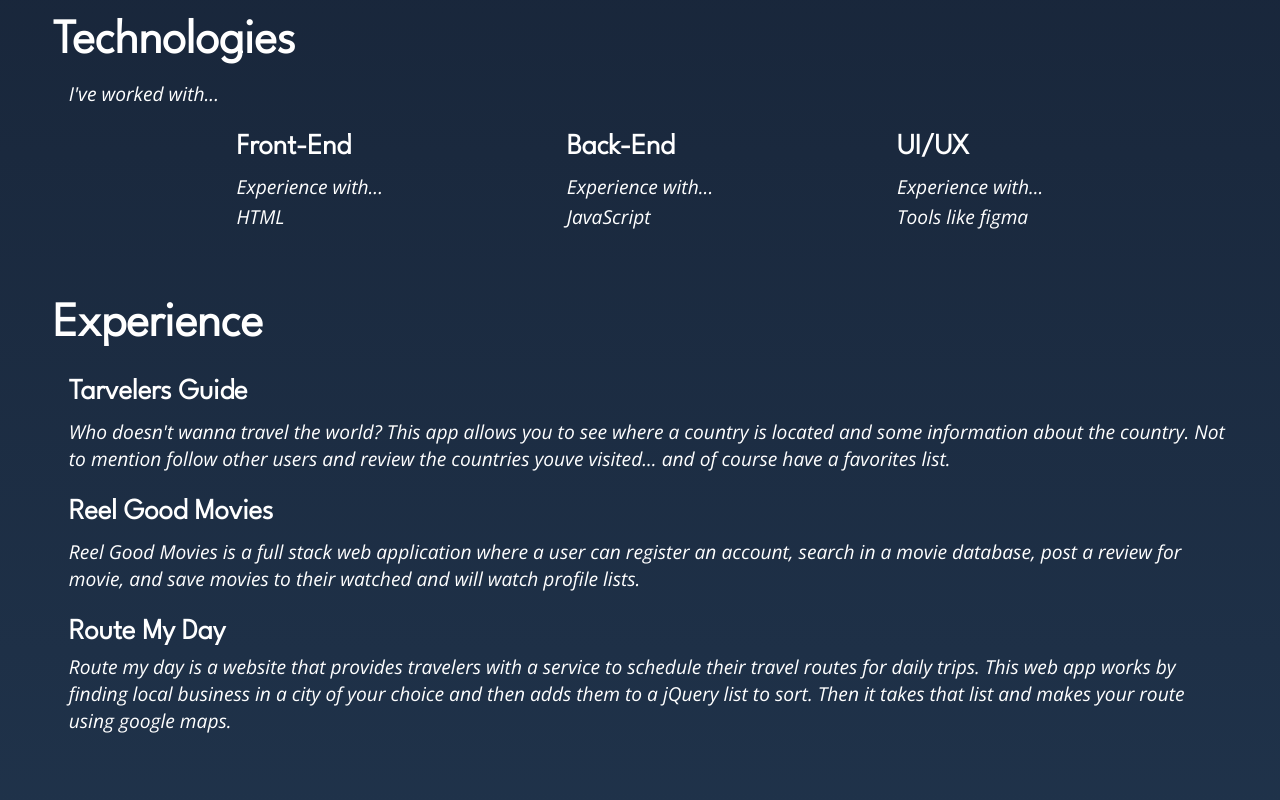
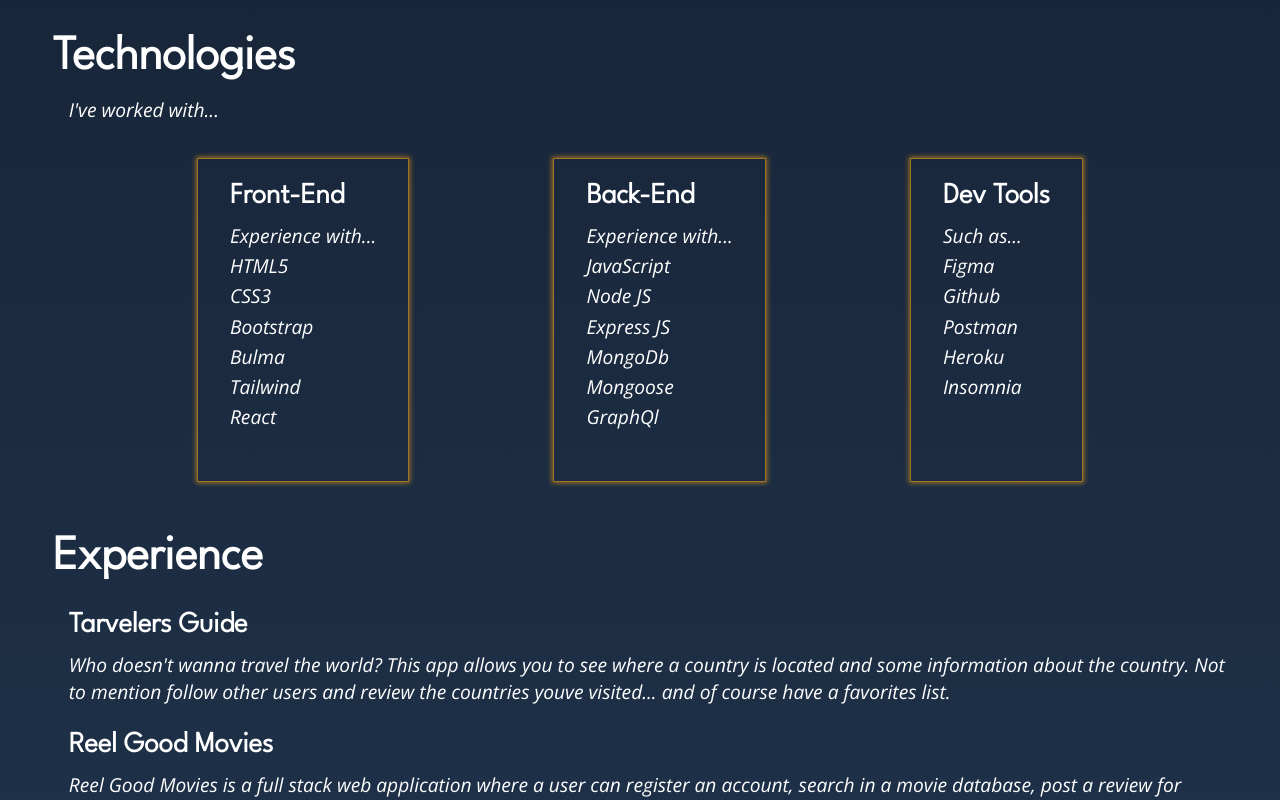
Before and after one commit to Phillip48/React-Portfolio-V2, a React (Create React App) app in the folder my-app/: page / in a window 1280 px wide. Shown: the part 620-1420 px from the top of the page. Built offline with nearby package versions, Linux system fonts and the light colour scheme.

Commit message:
Changed some hover effects and add a hover effect in technologies

```diff
--- a/my-app/src/components/footer/Footer.css
+++ b/my-app/src/components/footer/Footer.css
@@ -4,10 +4,9 @@
 * {
   box-sizing: border-box;
 }
-:root{
-    --hoverComp: #A17423;
+:root {
+  --hoverComp: #a17423;
 }
-
 
 .margin-side-footer {
   margin-left: 4rem;
@@ -30,25 +29,26 @@
 }
 .para-text-small-footer {
   font-family: "Open Sans", sans-serif;
-  font-size: .9em;
+  font-size: 0.9em;
   margin-top: -1rem;
   font-weight: 500;
   color: #fff;
 }
 
-.footer-icons{
-    padding: .2rem;
-    font-size: 2.7rem;
-    color: white;
+.footer-icons {
+  padding: 0.2rem;
+  font-size: 2.7rem;
+  color: white;
+  transition: all 0.4s ease-in-out;
 }
-.footer-icons:hover{
-    color:var(--hoverComp);
-    font-size: 4rem;
-    margin: 0;
-    transition: all .4s ease-in-out;
+.footer-icons:hover {
+  color: var(--hoverComp);
+  /* font-size: 4rem; */
+  margin: 0;
+  transform: scale(1.4);
 }
 
-.linebreak-footer{
-    border-bottom: 1px solid var(--hoverComp);
-    width: 100%;
+.linebreak-footer {
+  border-bottom: 1px solid var(--hoverComp);
+  width: 100%;
 }
--- a/my-app/src/components/navbar/Navbar.css
+++ b/my-app/src/components/navbar/Navbar.css
@@ -63,16 +63,19 @@ a:active {
 }
 
 .element-in-navbar{
-    padding: .5rem;
+    padding: 1rem;
     font-family: 'League Spartan', sans-serif;
     font-size: 1.3em;
+    transition: all .4s ease-in-out;
     color: #fff;
 }
 .element-in-navbar:hover{
     color: var(--hoverComp);
-    font-size: 200%;
+    /* font-size: 200%; */
     margin: 0;
-    transition: all .4s ease-in-out;
+    transform: scale(1.4);
+    padding-bottom: .5rem;
+    border-bottom: 3px solid var(--hoverComp);
 }
 /* To use with whatever part of the page the user is on. It will get highlighted in the navbar */
 /* .foractive-underNavbar{
--- a/my-app/src/components/technologies/Technologies.css
+++ b/my-app/src/components/technologies/Technologies.css
@@ -30,3 +30,16 @@ a:active {
     display: flex;
     justify-content: space-evenly;
 }
+.tech-experience{
+    border: 1px solid #A17423;
+    padding: 2rem;
+    box-shadow: 0 0px 5px 1px #A17423;
+    transition: all .2s ease-in-out;
+}
+.tech-experience:hover{
+    /* background-color: #A17423; */
+    transform: scale(1.2);
+    border: 3px solid #A17423;
+    /* box-shadow: 0 0px 40px 5px #fff; */
+    box-shadow: 0 0px 40px 5px #A17423;
+}
--- a/my-app/src/components/technologies/Technologies.js
+++ b/my-app/src/components/technologies/Technologies.js
@@ -9,22 +9,36 @@ const Technologies = () => {
             <p className='para-text-small margin-side'>I've worked with...</p>
             <div className='div-padding'></div>
             <div className='technologies-worked-display'>
-                <div>
+                <div className='tech-experience'>
                     <h3 className='sub-intro-med'>Front-End</h3>
                     <p className='para-text-small'>Experience with...</p>
-                    <p className='para-text-small'>HTML</p>
+                    <p className='para-text-small'>HTML5</p>
+                    <p className='para-text-small'>CSS3</p>
+                    <p className='para-text-small'>Bootstrap</p>
+                    <p className='para-text-small'>Bulma</p>
+                    <p className='para-text-small'>Tailwind</p>
+                    <p className='para-text-small'>React</p>
                 </div>
 
-                <div>
+                <div className='tech-experience'>
                     <h3 className='sub-intro-med'>Back-End</h3>
                     <p className='para-text-small'>Experience with...</p>
                     <p className='para-text-small'>JavaScript</p>
+                    <p className='para-text-small'>Node JS</p>
+                    <p className='para-text-small'>Express JS</p>
+                    <p className='para-text-small'>MongoDb</p>
+                    <p className='para-text-small'>Mongoose</p>
+                    <p className='para-text-small'>GraphQl</p>
                 </div>
 
-                <div>
-                    <h3 className='sub-intro-med'>UI/UX</h3>
-                    <p className='para-text-small'>Experience with...</p>
-                    <p className='para-text-small'>Tools like figma</p>
+                <div className='tech-experience'>
+                    <h3 className='sub-intro-med'>Dev Tools</h3>
+                    <p className='para-text-small'>Such as...</p>
+                    <p className='para-text-small'>Figma</p>
+                    <p className='para-text-small'>Github</p>
+                    <p className='para-text-small'>Postman</p>
+                    <p className='para-text-small'>Heroku</p>
+                    <p className='para-text-small'>Insomnia</p>
                 </div>
             </div>
 
```
